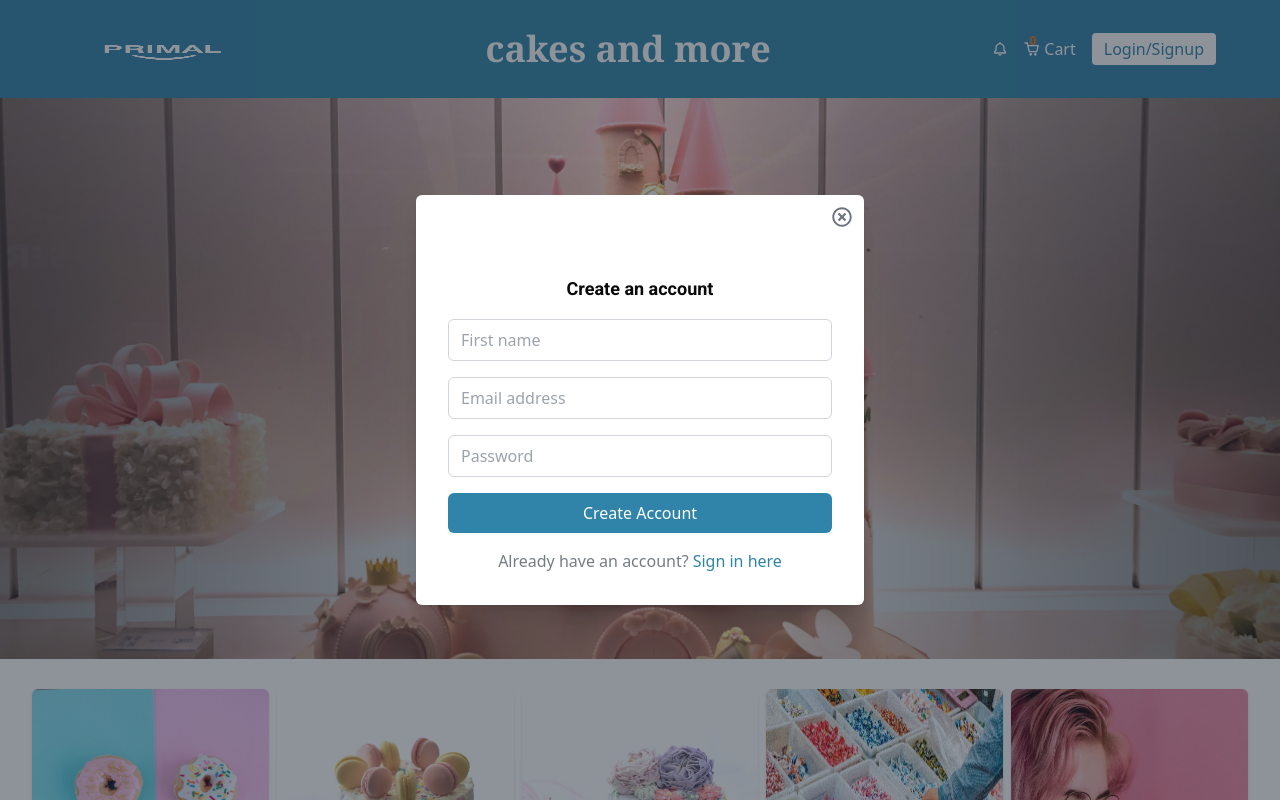
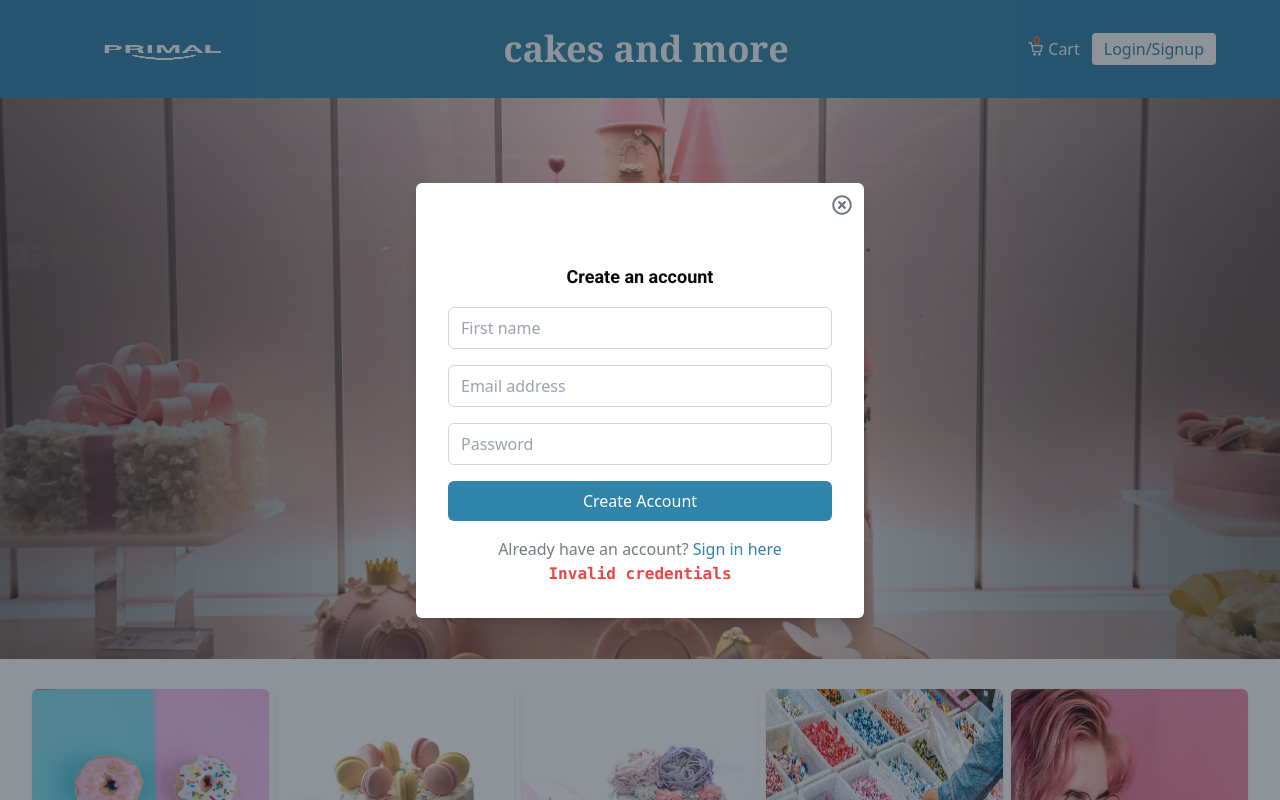
Before and after one commit to FlackoCodes/store-front, a React (Vite) app: page / in a window 1280 px wide. Both pictures are taken after a click on the button "Login/Signup". Shown: the top 800 px of the page. Built offline with nearby package versions, Linux system fonts and the light colour scheme; no server answers.

Commit message:
feat: logout

```diff
--- a/src/components/NavBar.tsx
+++ b/src/components/NavBar.tsx
@@ -1,6 +1,5 @@
 import { useState } from "react";
 import logo from "../images/logo.png";
-import { BiBell } from "react-icons/bi";
 import { CgShoppingCart } from "react-icons/cg";
 import Login from "./Login";
 
@@ -9,6 +8,8 @@ import { RootState } from "../store/store";
 import { setActive } from "../store/logsSlice/logSlice";
 import SignUp from "./SignUp";
 import { Link } from "react-router-dom";
+import { signOut } from "firebase/auth";
+import { auth } from "../firebase-config";
 
 export default function NavBar({ user }) {
   const dispatch = useDispatch();
@@ -21,6 +22,10 @@ export default function NavBar({ user }) {
     dispatch(setActive());
   };
 
+  async function logout() {
+    await signOut(auth)
+  }
+
   return (
     <div>
       <div className="bg-[#3084A9] relative">
@@ -31,10 +36,9 @@ export default function NavBar({ user }) {
             </Link>
           </div>
           <div className="hidden md:block">
-            <h1 className="font-serif text-4xl font-bold text-white">cakes and more</h1>
+            <h1 className="font-serif md:text-2xl lg:text-4xl font-bold text-white banner">cakes and more</h1>
           </div>
-          <div className="flex items-center gap-4">
-            <BiBell className="text-white" />
+          <div className="flex items-center gap-3">
             <div className="flex gap-1 items-center">
               <div className="relative">
                 <CgShoppingCart className="text-white" />
@@ -43,14 +47,20 @@ export default function NavBar({ user }) {
               <Link to={"/cart"} className="capitalize text-white">cart</Link>
             </div>
             {
-              user ? <p className="text-white font-serif text-lg font-bold">welcome {user.displayName || "User"}</p> : <button
+              user ? <div className="flex items-center gap-x-3">
+                <p className="text-white font-serif text-sm md:text-lg font-bold ml-2">Hello, {user.displayName || "User"}
+                </p>
+                <button
+                  onClick={logout}
+                  className="border-none rounded-sm bg-white text-[#3084A9] py-0.5 px-1.5 md:py-1 md:px-4 capitalize"
+                >logout</button>
+              </div> : <button
                 onClick={showLogs}
                 className="border-none rounded-sm bg-white text-[#3084A9] py-1 px-3 capitalize"
               >
                 login/signup
               </button>
             }
-
           </div>
         </nav>
         {isActive && <SignUp setLogin={setLogin} />}
--- a/src/components/SignUp.tsx
+++ b/src/components/SignUp.tsx
@@ -24,7 +24,6 @@ export default function SignUp({ setLogin }) {
         displayName: firstName,
       });
 
-      console.log(user.email);
 
       toggleLogs();
     } catch (error) {
@@ -95,6 +94,9 @@ export default function SignUp({ setLogin }) {
               Sign in here
             </span>
           </p>
+          <div className="text-center">
+            <span className="text-red-500 font-mono text-base font-bold">Invalid credentials</span>
+          </div>
         </form>
       </div>
     </div>
--- a/src/index.css
+++ b/src/index.css
@@ -35,6 +35,7 @@ h4 {
     width: 250px;
     height: 323px;
 }
+
 
 footer h3,
 footer ul>li {
```
